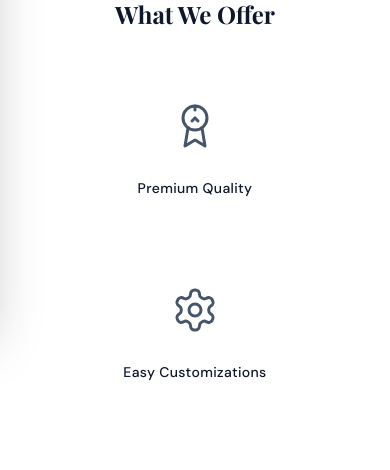
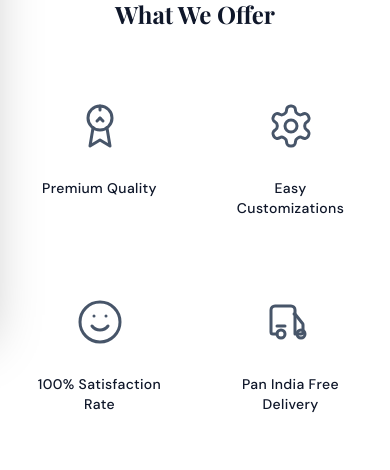
Before and after one commit to aswin-john/arttech-shop, a React (Vite) app in the folder frontend/arttech-shop/: page / in a window 390 px wide. Shown: the part 517-987 px from the top of the page. Built offline with nearby package versions, Linux system fonts and the light colour scheme.

Commit message:
fix: update ValuePropositions grid layout to 2 columns on mobile and tablet devices

```diff
--- a/frontend/arttech-shop/src/components/ValuePropositions/ValuePropositions.tsx
+++ b/frontend/arttech-shop/src/components/ValuePropositions/ValuePropositions.tsx
@@ -131,7 +131,7 @@ const OFFER_ITEMS: OfferItem[] = [
 /**
  * Value Propositions feature highlights section.
  * Displays four value propositions with icons in a responsive grid.
- * Mobile: single column → Tablet: 2 columns → Desktop: 4 columns.
+ * Mobile/Tablet: 2 columns → Desktop: 4 columns.
  */
 export function ValuePropositions(): ReactNode {
   return (
@@ -155,8 +155,8 @@ export function ValuePropositions(): ReactNode {
 
         {/* Feature grid */}
         <div
-          className="grid grid-cols-1 sm:grid-cols-2 lg:grid-cols-4
-                     gap-8 sm:gap-6 lg:gap-8"
+          className="grid grid-cols-2 lg:grid-cols-4
+                     gap-6 lg:gap-8"
         >
           {OFFER_ITEMS.map((item) => (
             <div
```
